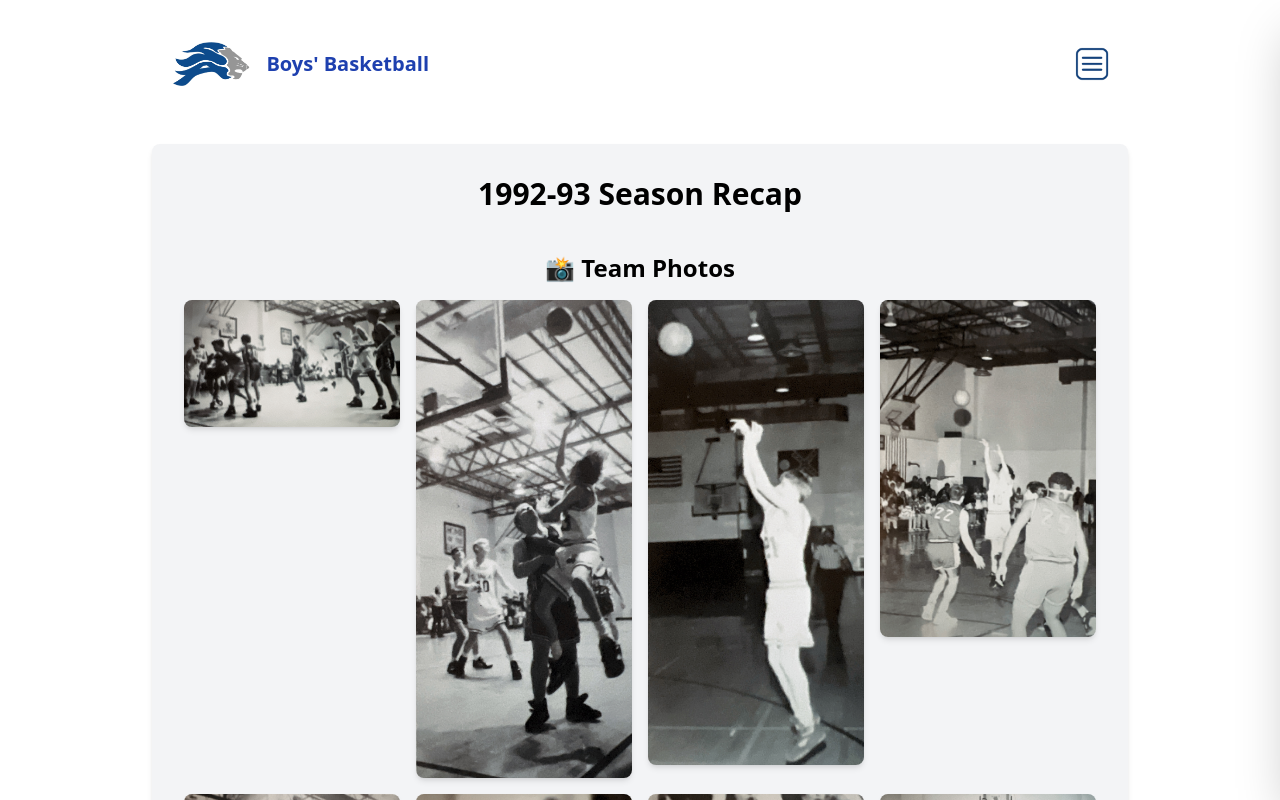
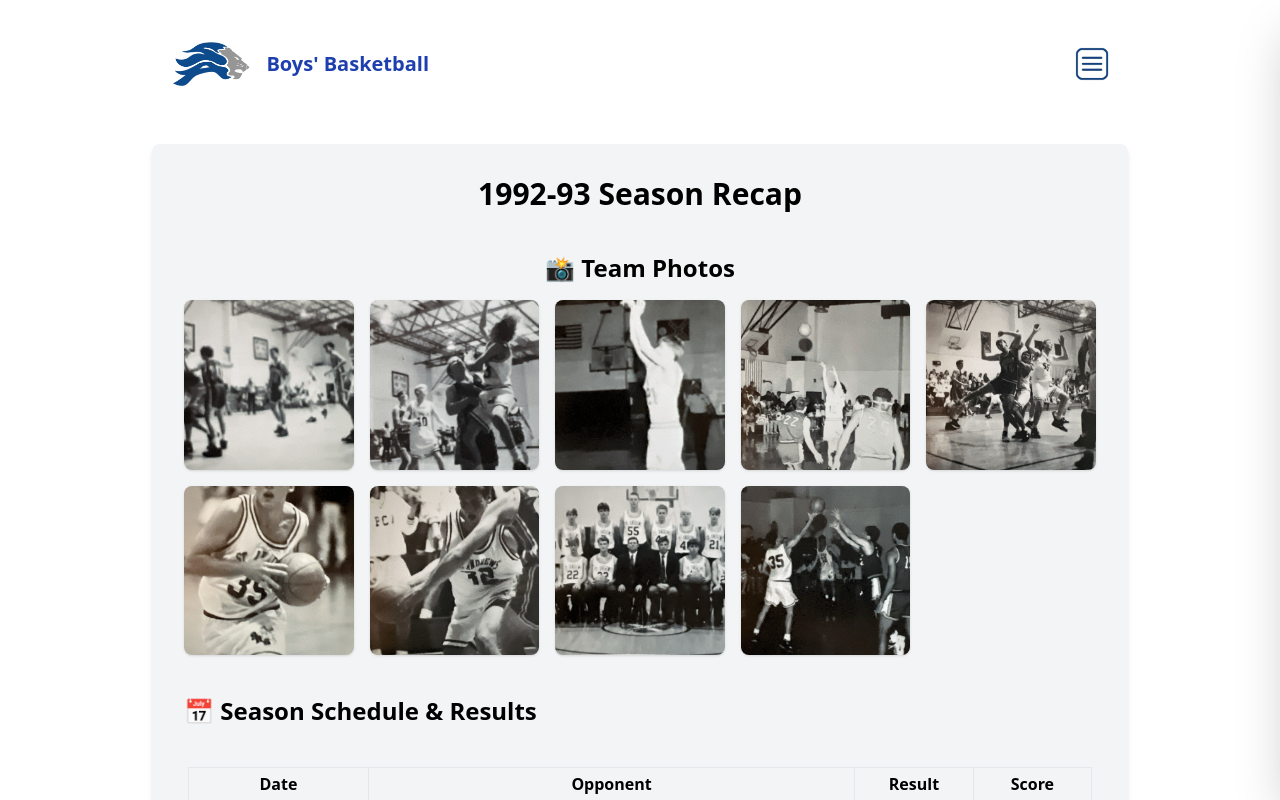
Before and after one commit to newonda1/st-andrews-basketball, a React (Vite) app: page /seasons/1992-93 in a window 1280 px wide. Shown: the top 800 px of the page. Built offline with nearby package versions, Linux system fonts and the light colour scheme.

Commit message:
Update Season1992_93.jsx

```diff
--- a/src/seasons/Season1992_93.jsx
+++ b/src/seasons/Season1992_93.jsx
@@ -89,13 +89,16 @@ function Season1992_93() {
       {uploadedPhotos.length > 0 && (
         <div className="mb-8">
           <h2 className="text-2xl font-semibold text-center mb-4">📸 Team Photos</h2>
-          <div className="grid grid-cols-1 sm:grid-cols-2 md:grid-cols-3 lg:grid-cols-4 gap-4">
+          <div className="grid grid-cols-2 sm:grid-cols-3 md:grid-cols-4 lg:grid-cols-5 gap-4">
             {uploadedPhotos.map((src, idx) => (
-              <div key={idx} className="relative">
+              <div
+                key={idx}
+                className="relative overflow-hidden rounded-lg shadow transition-transform duration-300 hover:scale-105 hover:shadow-lg"
+              >
                 <img
                   src={src}
                   alt={`Uploaded Photo ${idx + 1}`}
-                  className="w-full h-auto object-cover rounded-lg shadow-md"
+                  className="w-full h-full object-cover aspect-[4/3] sm:aspect-[3/2] md:aspect-[1/1]"
                 />
               </div>
             ))}
```
